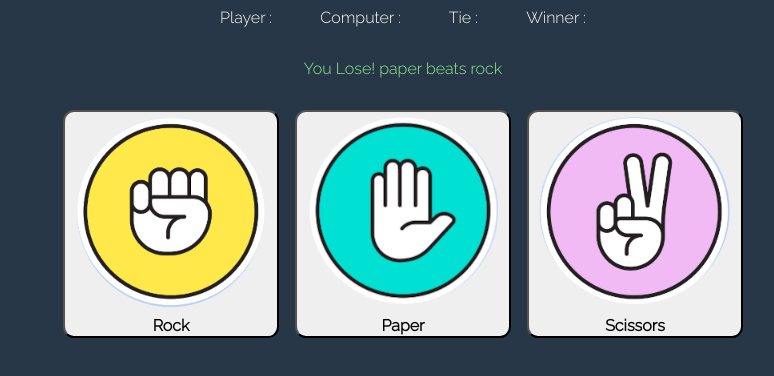
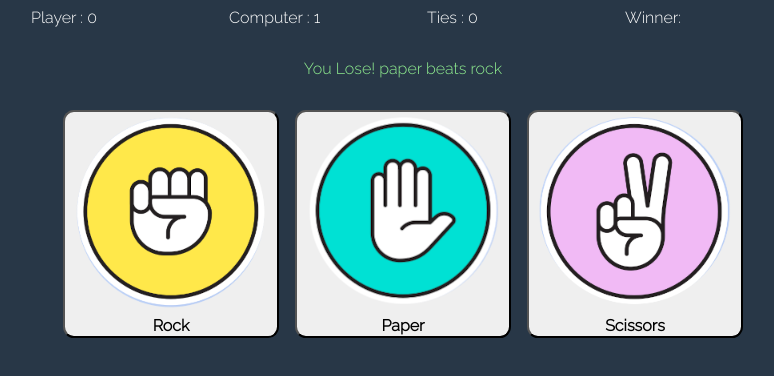
Before and after one commit to Jarullah/rock-paper-scissors-odin-assignment, a plain HTML site: page index.html in a window 1280 px wide. Both pictures are taken after a click on the button "Rock". Shown: the whole page, without its empty margins (237-1011 px from the left). Drawn offline with Linux system fonts and the light colour scheme.

Commit message:
Display final result
Display the winner if the player or computer
reaches 5 points.

```diff
--- a/game.js
+++ b/game.js
@@ -59,13 +59,29 @@ function game() {
 function play(e){
     e.stopPropagation();
     let roundResult = document.querySelector('div.round-result');
+    let pWins = document.querySelector('div.player');
+    let cWins = document.querySelector('div.computer');
+    let tie = document.querySelector('div.tie');
+    let winner = document.querySelector('div.winner');
     let playerChoice = this.id;
     let computerChoice = computerPlay();
     let result = playRound(playerChoice,computerChoice);
 
-
+    pWins.innerText = `Player : ${playerWins}`;
+    cWins.innerText = `Computer : ${computerWins}`;
+    tie.innerText = `Ties : ${ties}`;
     roundResult.classList.add('displayed-result');
     roundResult.innerText = result;
+
+    if(playerWins < 5 || computerWins < 5) winner.innerText = 'Winner: ';
+
+    if(playerWins == 5 || computerWins == 5){
+        winner.innerText = `Winner : ${playerWins > computerWins? 'Player': 'Computer'}`;
+        playerWins = 0;
+        computerWins = 0;
+        ties = 0;
+        round = 0;
+    }
 
 }
 
--- a/style.css
+++ b/style.css
@@ -45,6 +45,10 @@ p {
     flex-wrap: wrap;
 }
 
+.scoreboard>div {
+    width: 150px;
+}
+
 .game {
     display: flex;
     justify-content: space-between;
```
